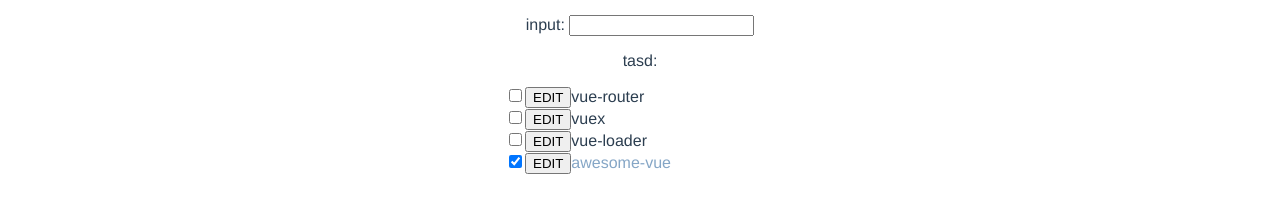
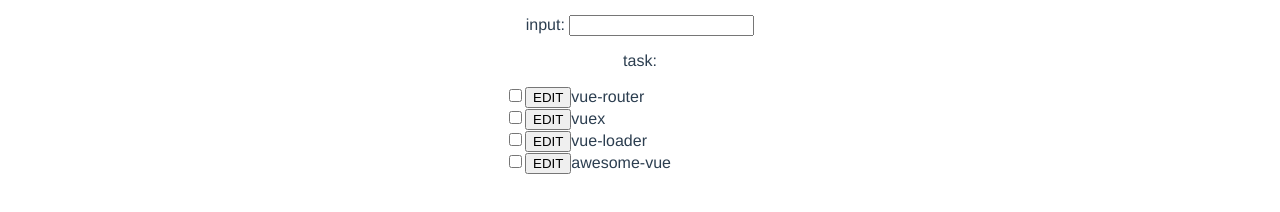
Before and after one commit to h-reader/vue-todo, a Vue app: page /#/ in a window 1280 px wide. Shown: the part 394-606 px from the top of the page. Built offline with nearby package versions, Linux system fonts and the light colour scheme.

Commit message:
Todo list use v-for

```diff
--- a/src/components/Hello.vue
+++ b/src/components/Hello.vue
@@ -1,24 +1,15 @@
 <template>
   <div>
-      {{msg}}
+      {{ msg }}
       <form>
           <button>ADD TASK</button>
           <button>DELETE FINISHED TASKS</button>
           <p>input: <input type="text"></p>
-          <p>tasd: </p>
+          <p>task: </p>
       </form>
       <div class="task-list">
-          <label class="task-list__item">
-            <input type="checkbox"><button>EDIT</button>vue-router
-          </label>
-          <label class="task-list__item">
-            <input type="checkbox"><button>EDIT</button>vuex
-          </label>
-          <label class="task-list__item">
-            <input type="checkbox"><button>EDIT</button>vue-loader
-          </label>
-          <label class="task-list__item--checked">
-            <input type="checkbox" checked><button>EDIT</button>awesome-vue
+          <label class="task-list__item" v-for="todo in todos" :key="todo.id" >
+            <input type="checkbox"><button>EDIT</button>{{ todo.text }}
           </label>
       </div>
   </div>
@@ -30,6 +21,12 @@
   data() {
     return {
       msg: 'Welcome to your Vue.js App',
+      todos: [
+        { id: 1, text: 'vue-router', done: false },
+        { id: 2, text: 'vuex', done: false },
+        { id: 3, text: 'vue-loader', done: false },
+        { id: 4, text: 'awesome-vue', done: true },
+      ],
     };
   },
 };
```
